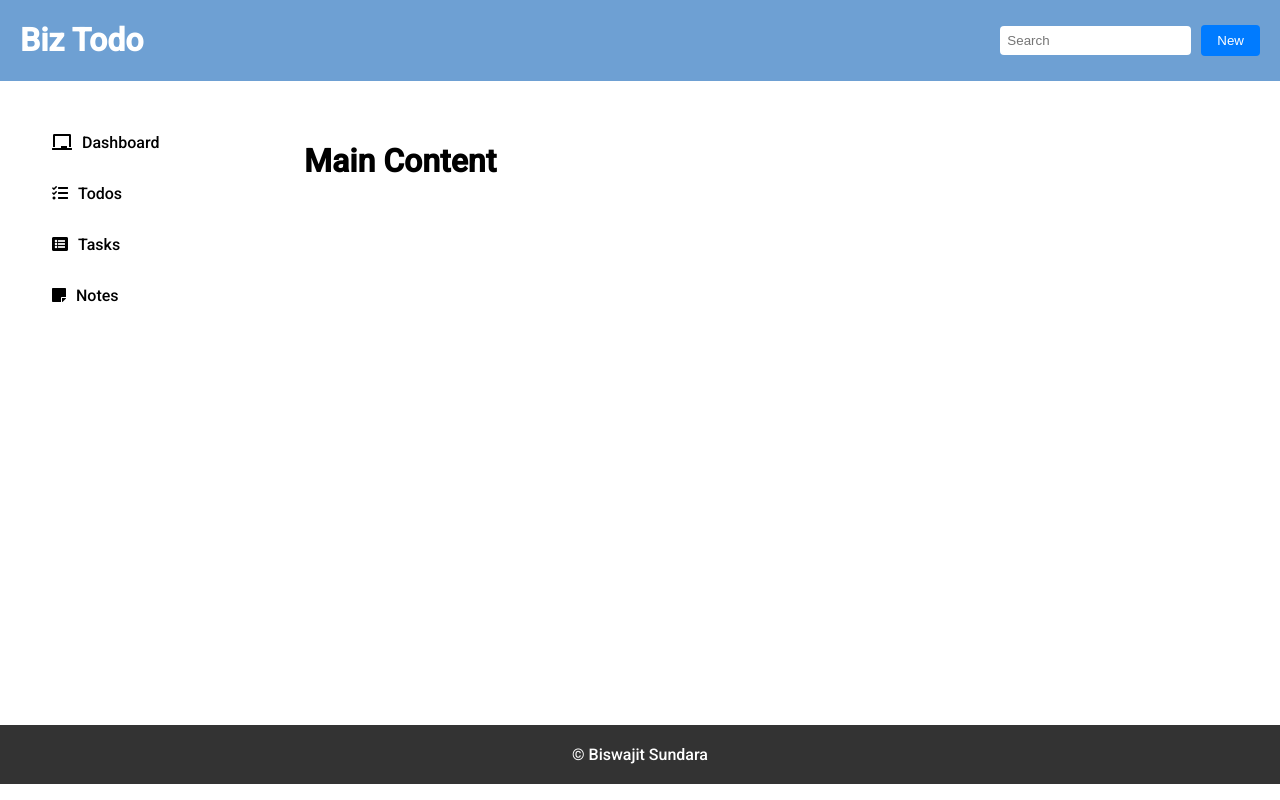
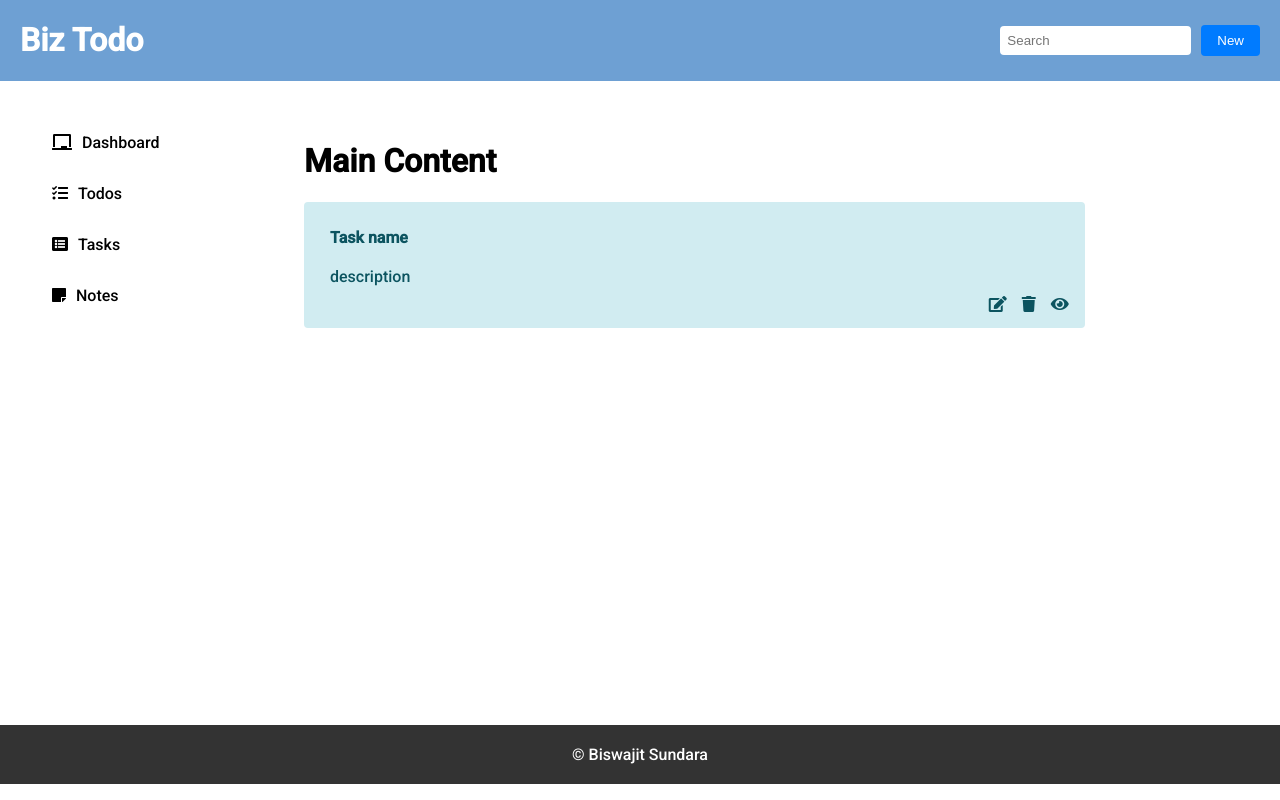
Before and after one commit to biswajitsundara/biz-todo, a React (Vite) app: page / in a window 1280 px wide. Built offline with nearby package versions, Linux system fonts and the light colour scheme.

Commit message:
panel update

```diff
--- a/src/components/Main/MainContent.jsx
+++ b/src/components/Main/MainContent.jsx
@@ -1,7 +1,10 @@
+import Panel from "../Panel/Panel";
+
 const MainContent = () => {
   return (
     <div data-testid="maincontent">
       <h1>Main Content</h1>
+      <Panel taskid={"1"} taskname={"Task name"} taskdesc={"description"} />
     </div>
   );
 };
--- /dev/null
+++ b/src/components/Panel/Panel.css
@@ -0,0 +1,68 @@
+.panel-success {
+  color: #155724;
+  background-color: #d4edda;
+  border-color: #c3e6cb;
+}
+
+.panel-primary {
+  color: #004085;
+  background-color: #cce5ff;
+  border-color: #b8daff;
+}
+
+.panel-secondary {
+  color: #383d41;
+  background-color: #e2e3e5;
+  border-color: #d6d8db;
+}
+
+.panel-danger {
+  color: #721c24;
+  background-color: #f8d7da;
+  border-color: #f5c6cb;
+}
+
+.panel-warning {
+  color: #856404;
+  background-color: #fff3cd;
+  border-color: #ffeeba;
+}
+
+.panel-info {
+  color: #0c5460;
+  background-color: #d1ecf1;
+  border-color: #bee5eb;
+}
+
+.panel-header h4 {
+  padding: 0%;
+  margin: 0%;
+}
+
+.panel {
+  padding: 15px;
+  margin-bottom: 20px;
+  border: 1px solid transparent;
+  border-radius: 4px;
+}
+
+.panel-footer {
+  display: flex;
+  justify-content: flex-end;
+  padding: 0%;
+}
+
+.icons {
+  display: flex;
+  justify-content: space-between;
+  width: 80px;
+}
+
+.icons i {
+  cursor: pointer;
+}
+
+.panel-header,
+.panel-body {
+  padding: 10px;
+}
--- /dev/null
+++ b/src/components/Panel/Panel.jsx
@@ -0,0 +1,45 @@
+import "./Panel.css";
+
+const Panel = ({ taskid, taskname, taskdesc }) => {
+  const handleEditTask = (taskid) => {
+    console.log("Task is edited");
+  };
+
+  const handleDeleteTask = (taskid) => {
+    console.log("task is deleted");
+  };
+
+  const handleReadTask = (taskid) => {
+    console.log("task is read");
+  };
+
+  return (
+    <>
+      <div className="panel panel-info">
+        <div className="panel-header">
+          <h4>{taskname}</h4>
+        </div>
+        <div className="panel-body">{taskdesc}</div>
+        <div className="panel-footer">
+          <div className="icons">
+            <i
+              className="fa fa-edit"
+              onClick={() => {
+                handleEditTask(taskid);
+              }}
+            ></i>
+            <i
+              className="fa fa-trash"
+              onClick={() => {
+                handleDeleteTask(taskid);
+              }}
+            ></i>
+            <i className="fa fa-eye" onClick={() => handleReadTask(taskid)}></i>
+          </div>
+        </div>
+      </div>
+    </>
+  );
+};
+
+export default Panel;
```
Also changed, not shown: 1 other file (tests, documents, lock files or other folders).
